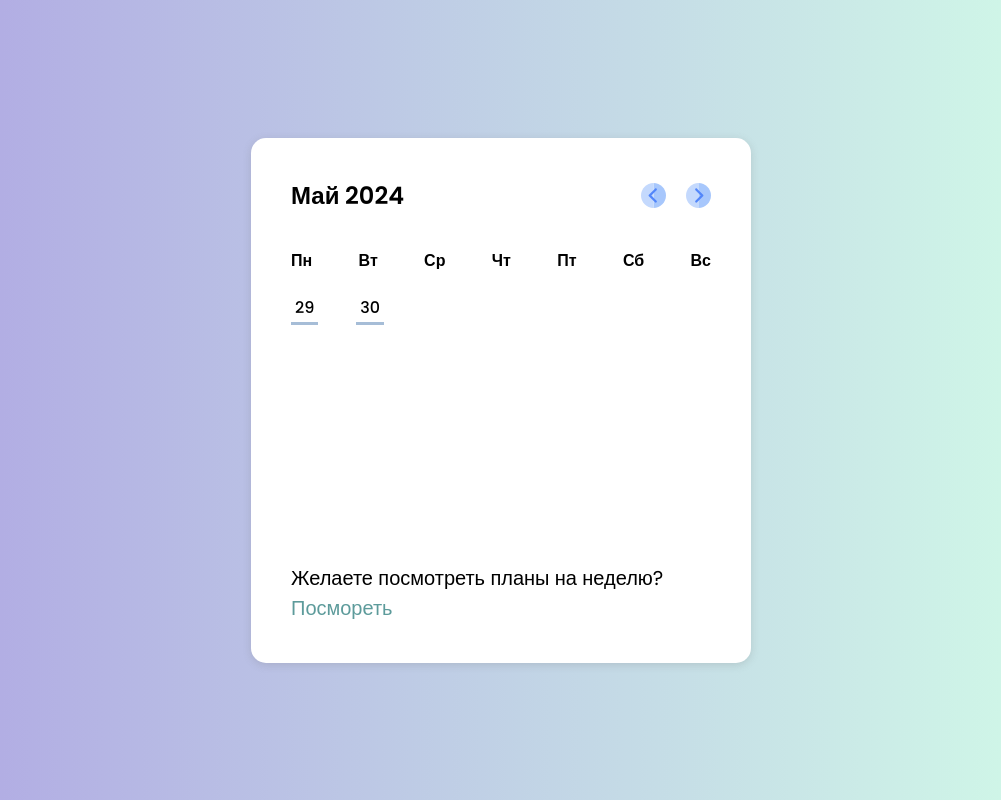
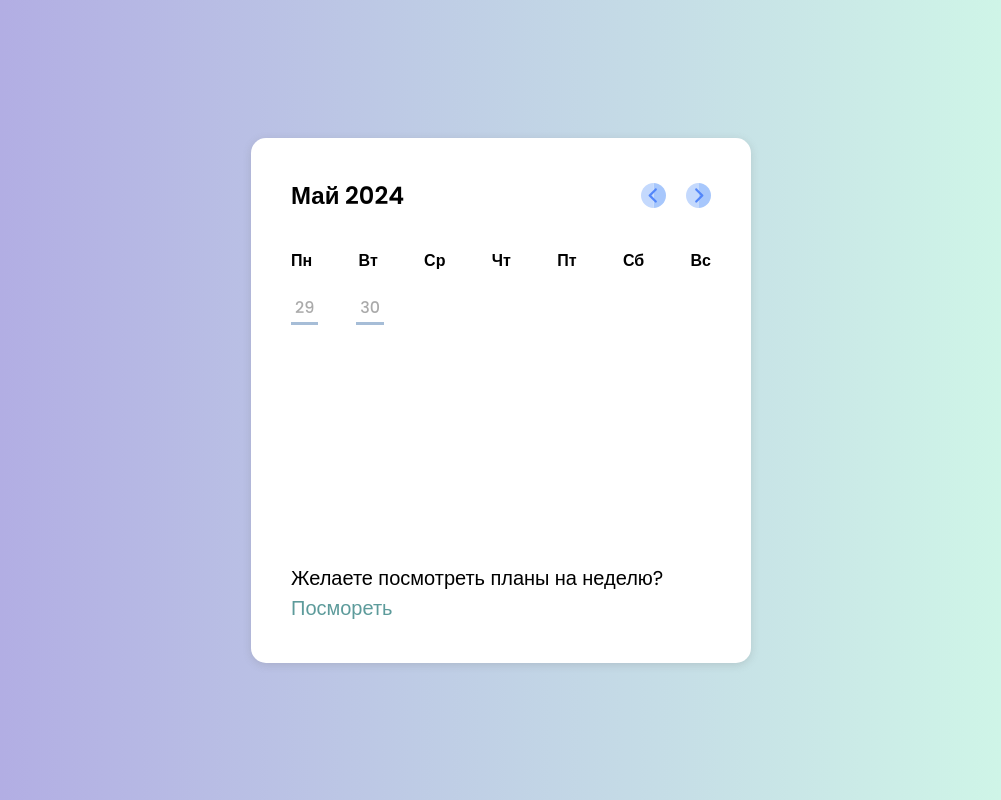
Before and after one commit to Chill-Peppa/todo-calendar, a React (Create React App) app: page / in a window 1280 px wide. Shown: the whole page, without its empty margins (139-1140 px from the left). Built offline with nearby package versions, Linux system fonts and the light colour scheme; no server answers.

Commit message:
feat: add holidays and inactive days

```diff
--- a/src/components/calendar/calendar.css
+++ b/src/components/calendar/calendar.css
@@ -93,6 +93,10 @@
   border-bottom: 3px solid #a6bdd7;
 }
 
+.calendar__day_holiday {
+  color: red;
+}
+
 .calendar__day_inactive {
   color: #aaa;
 }
--- a/src/components/calendar/calendar.tsx
+++ b/src/components/calendar/calendar.tsx
@@ -54,7 +54,7 @@ const Calendar: React.FC<ICalendarProps> = ({ onOpen }) => {
     for (let i = firstDayOfMonth; i > 0; i--) {
       allDaysInMonthArray = [
         ...allDaysInMonthArray,
-        { day: lastDateOfLastMonth - i + 1, isHoliday: 0 },
+        { day: lastDateOfLastMonth - i + 1, isHoliday: 2 },
       ];
     }
 
@@ -145,7 +145,9 @@ const Calendar: React.FC<ICalendarProps> = ({ onOpen }) => {
           {daysInMonth.map((item, index) => (
             <li
               onClick={onOpen}
-              className={`calendar__day calendar__day_event`}
+              className={`calendar__day calendar__day_event ${
+                item.isHoliday === 1 && 'calendar__day_holiday'
+              } ${item.isHoliday === 2 && 'calendar__day_inactive'}`}
               key={index}>
               {item.day}
             </li>
```
Also changed, not shown: 1 other file (tests, documents, lock files or other folders).
